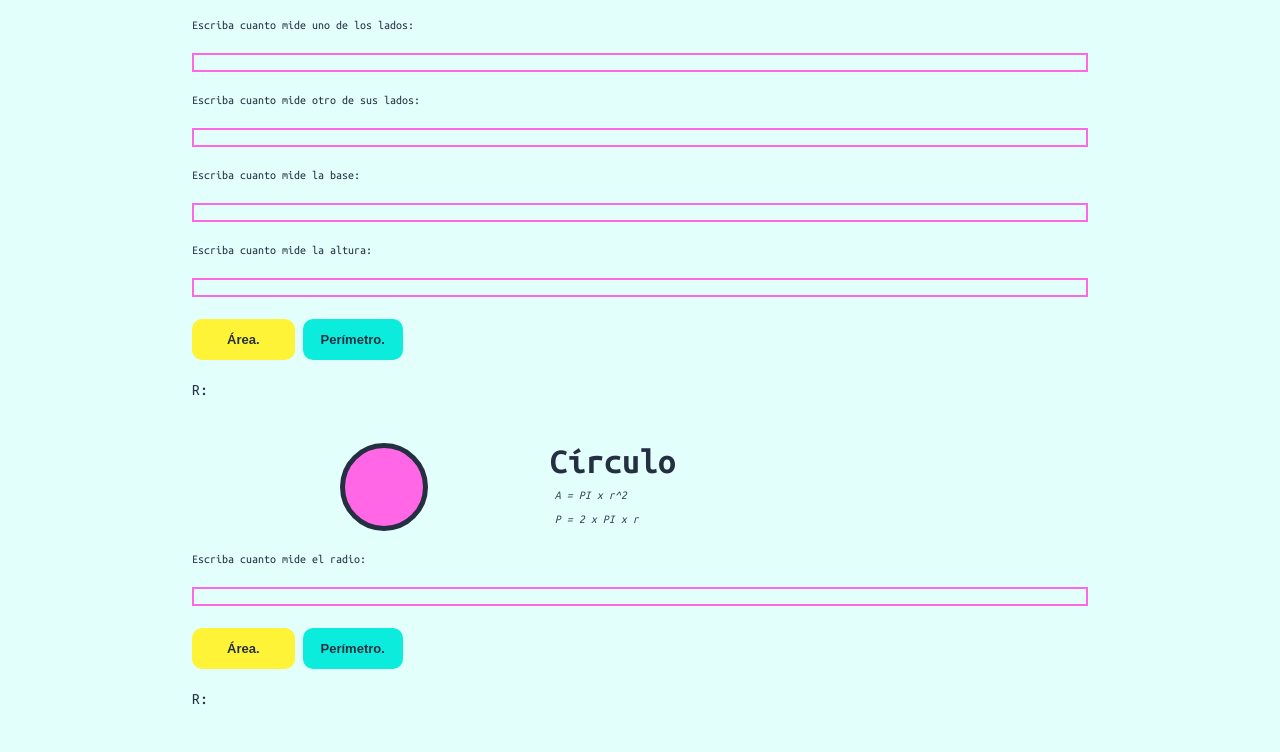
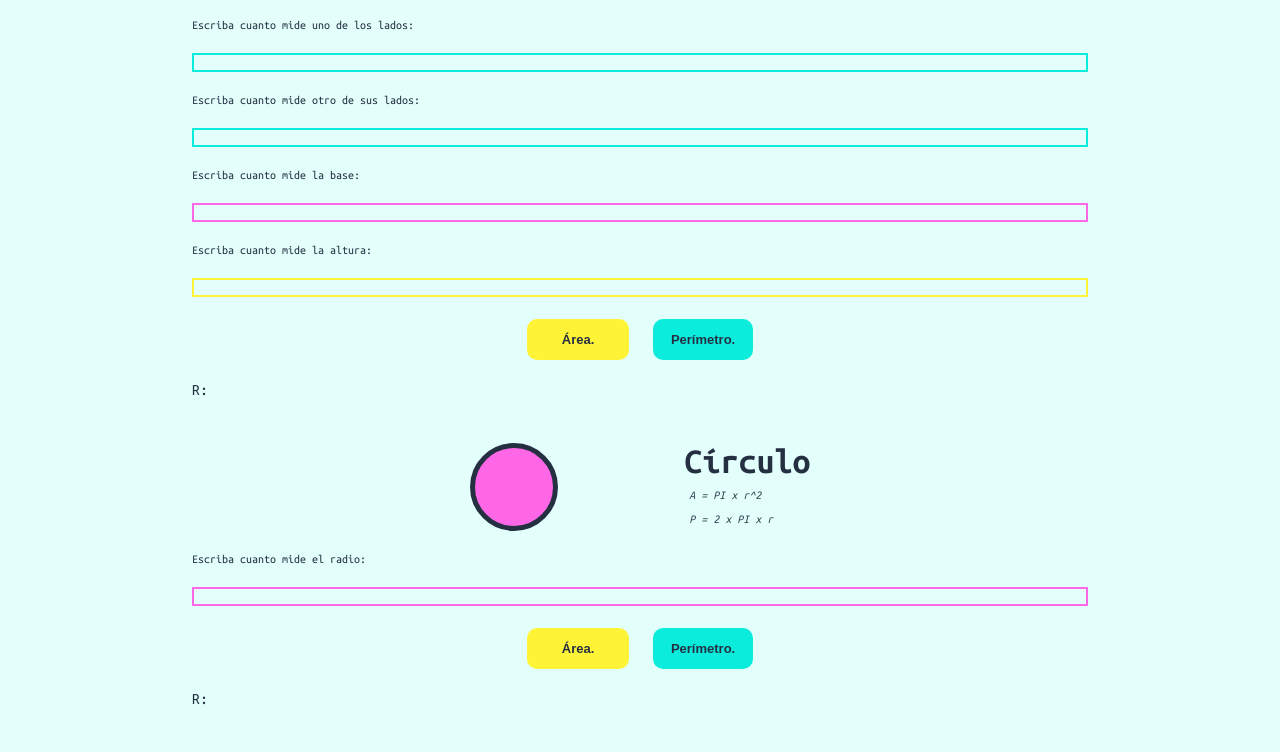
Before and after one commit to francoffee57/ejercicios-javascript, a plain HTML site: page figuras/figuras.html in a window 1280 px wide. Shown: the part 589-1341 px from the top of the page. Drawn offline with Linux system fonts and the light colour scheme.

Commit message:
Estilos del main terminados

```diff
--- a/figuras/figuras.css
+++ b/figuras/figuras.css
@@ -136,9 +136,9 @@ body{
 }
 .figure__container__title{
 	display: flex;
-	justify-content: space-between;
+	justify-content: space-around;
 	width: 80%;
-	max-width: 600px;
+	max-width: 450px;
 	margin: 0 auto 22px;
 }
 
@@ -183,9 +183,6 @@ body{
 	border-radius: 50%;
 	background-color: var(--purple);
 }
-.figure__text_title__formula{
-	width: 65%;
-}
 .figure__title, .square,.figure__text_title__formula{
 	display: inline-block;
 }
@@ -229,6 +226,15 @@ body{
 	border-color: var(--purple);
 	background-color: transparent;
 }
+
+.button__container{
+	display: flex;
+	justify-content: space-around;
+	margin: 0 auto;
+	max-width: 250px;
+}
+
+
 .figure__form__button{
 	padding: 12px 33px;
 	font-weight: bold;
@@ -242,3 +248,10 @@ body{
 	padding: 12px 16px;
 	background-color: var(--blue);
 }
+
+.figure__form__input--blue{
+	border-color: var(--blue);
+}
+.figure__form__input--yellow{
+	border-color: var(--yellow);
+}
--- a/figuras/figuras.html
+++ b/figuras/figuras.html
@@ -38,13 +38,16 @@
                 <label for="InputSquare" class="figure__form__label">
                     Escriba cuanto mide uno de los lados:
                 </label>
-                <input id="InputSquare" type="number" class="figure__form__input">
+                <input id="InputSquare" type="number" required class="figure__form__input">
+
+                <div class="button__container">
                     <button type="button" onclick="calcularAreaCuadrado()" class="figure__form__button">
                         Área.
                     </button>
                     <button type="button" onclick="calcularPerimetroCuadrado()" class="figure__form__button button--blue">
                         Perímetro.
                     </button>
+                </div>
                 <p id="RestSquare">R: </p>
             </form>
         </section>
@@ -64,29 +67,31 @@
                 <label for="InputTriangleL1" class="figure__form__label">
                     Escriba cuanto mide uno de los lados:
                 </label>
-                <input id="InputTriangleL1" type="number" class="figure__form__input">
+                <input id="InputTriangleL1" type="number" class="figure__form__input figure__form__input--blue">
 
                 <label for="InputTriangleL2" class="figure__form__label">
                     Escriba cuanto mide otro de sus lados:
                 </label>
-                <input id="InputTriangleL2" type="number" class="figure__form__input">
+                <input id="InputTriangleL2" type="number" class="figure__form__input figure__form__input--blue">
 
                 <label for="InputTriangleBase" class="figure__form__label">
                     Escriba cuanto mide la base:
                 </label>
-                <input id="InputTriangleBase" type="number" class="figure__form__input">
+                <input id="InputTriangleBase" type="number" required class="figure__form__input">
 
                 <label for="InputTriangleHeight" class="figure__form__label">
                     Escriba cuanto mide la altura:
                 </label>
-                <input id="InputTriangleHeight" type="number" class="figure__form__input">
+                <input id="InputTriangleHeight" type="number" class="figure__form__input figure__form__input--yellow">
 
+                <div class="button__container">
                     <button type="button" onclick="calcularAreaTriangulo()" class="figure__form__button">
                         Área.
                     </button>
                     <button type="button" onclick="calcularPerimetroTriangulo()" class="figure__form__button button--blue">
                         Perímetro.
                     </button>
+                </div>
                 <p id="RestTriangle">R: </p>
             </form>
         </section>
@@ -103,13 +108,15 @@
                 <label for="InputCircle" class="figure__form__label">
                     Escriba cuanto mide el radio:
                 </label>
-                <input id="InputCircle" type="number" class="figure__form__input">
+                <input id="InputCircle" type="number" required class="figure__form__input">
+                <div class="button__container">
                     <button type="button" onclick="calcularAreacirculo()" class="figure__form__button">
                         Área.
                     </button>
                     <button type="button" onclick="calcularPerimetrocirculo()" class="figure__form__button button--blue">
                         Perímetro.
                     </button>
+                </div>
                 <p id="RestCircle">R: </p>
             </form>
         </section>
```
Lines whose indentation alone changed are shown as unchanged.
